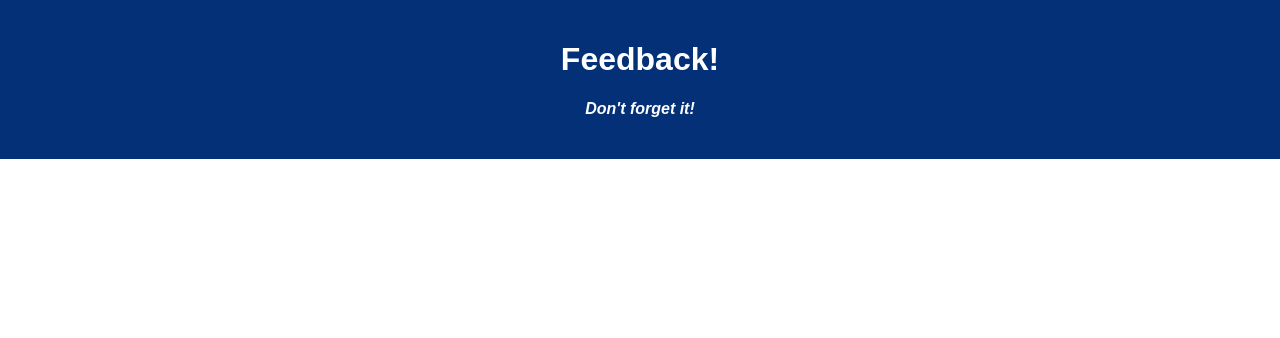
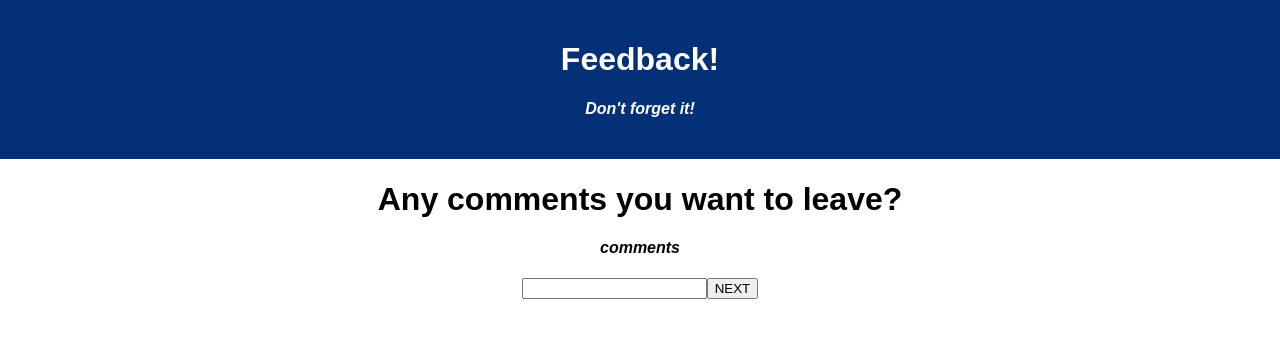
Before and after one commit to FouziH/weekend-redux-feedback-loop, a React (Create React App) app: page /comment in a window 1280 px wide. Shown: the top 338 px of the page. Built offline with nearby package versions, Linux system fonts and the light colour scheme.

Commit message:
Created my forms and inputs

```diff
--- a/package.json
+++ b/package.json
@@ -9,6 +9,7 @@
     "pg": "^8.2.1",
     "react": "^17.0.1",
     "react-dom": "^17.0.1",
+    "react-router-dom": "^5.2.0",
     "react-scripts": "^4.0.1"
   },
   "devDependencies": {
--- a/src/components/App/App.jsx
+++ b/src/components/App/App.jsx
@@ -1,15 +1,34 @@
 import React from 'react';
 import axios from 'axios';
 import './App.css';
+import Feeling from '../Feeling/Feeling';
+import Comments from '../Comments/Comments';
+import Supported from '../Supported/Supported';
+import Understanding from '../Understanding/Understanding';
+import { BrowserRouter as Router, Route, Link } from "react-router-dom";
 
 function App() {
 
   return (
-    <div className='App'>
-      <header className='App-header'>
-        <h1 className='App-title'>Feedback!</h1>
+    <div className="App">
+      <header className="App-header">
+        <h1 className="App-title">Feedback!</h1>
         <h4>Don't forget it!</h4>
       </header>
+      <Router>
+        <Route path="/" exact>
+          <Feeling />
+        </Route>
+        <Route path="/understanding" exact>
+          <Understanding />
+        </Route>
+        <Route path="/support" exact>
+          <Supported />
+        </Route>
+        <Route path="/comment" exact>
+          <Comments />
+        </Route>
+      </Router>
     </div>
   );
 }
--- a/src/components/Comments/Comments.jsx
+++ b/src/components/Comments/Comments.jsx
@@ -0,0 +1,20 @@
+import {useHistory} from 'react-router-dom';
+import React from 'react';
+
+function  Comments () {
+  const history =useHistory()
+
+  const onNextButton = () => {
+    history.push('/comment')
+  }
+  return(
+     <>
+       <h1>Any comments you want to leave?</h1>
+       <h4>comments</h4>
+       <input type="text" />
+       <button onClick={onNextButton}>NEXT</button>
+     </>
+  )
+}
+
+export default Comments
--- a/src/components/Feeling/Feeling.jsx
+++ b/src/components/Feeling/Feeling.jsx
@@ -0,0 +1,20 @@
+import React from 'react'
+import {useHistory} from 'react-router-dom'
+function  Feeling () {
+    let history = useHistory()
+    const onNextButton = () => {
+
+        history.push('/understanding')
+    }
+    return(
+        <>
+        <h1>How are you feelings today?</h1>
+        <h4>Comments</h4>
+        <input type="number" min="0" max="10"/>
+        <button onClick={onNextButton}>NEXT</button>
+        </>
+
+    )
+}
+
+export default Feeling
--- a/src/components/Supported/Supported.jsx
+++ b/src/components/Supported/Supported.jsx
@@ -0,0 +1,19 @@
+import React from "react";
+import { useHistory } from "react-router-dom";
+function Supported() {
+    let history = useHistory();
+const onNextButton = () => {
+    history.push("/comment");
+
+}
+    return (
+      <>
+        <h3>How well are you being supported?</h3>
+        <h4>Support?</h4>
+        <input type="number" min="0" max="10" />
+        <button onClick={onNextButton}>NEXT</button>
+      </>
+    );
+}
+
+export default Supported;
--- /dev/null
+++ b/src/components/Understanding/Understanding.jsx
@@ -0,0 +1,19 @@
+import React from 'react'
+import {useHistory} from 'react-router-dom'
+function Understanding () {
+let history = useHistory()
+
+const onNextButton = () => {
+  history.push('/support')
+}
+    return (
+      <>
+        <h3>How well are you understanding the content?</h3>
+        <h4>Understanding?</h4>
+        <input type="number" min="0" max="10"/>
+        <button onClick={onNextButton}>NEXT</button>
+      </>
+    );
+}
+
+export default Understanding
```
Also changed, not shown: src/components/Review/Review.jsx (added, +17 -0 lines), ToDo.txt, src/components/Understing/Understing.jsx (deleted), 1 other file (tests, documents, lock files or other folders).
